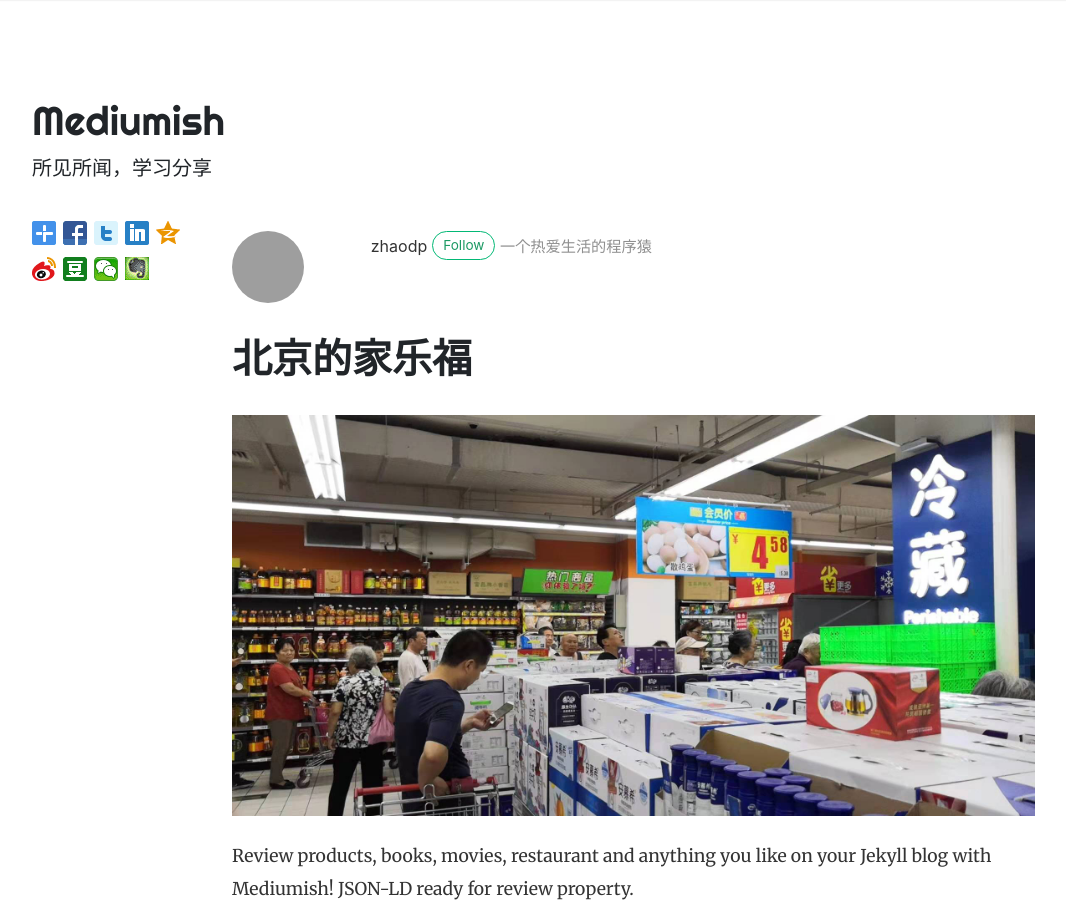
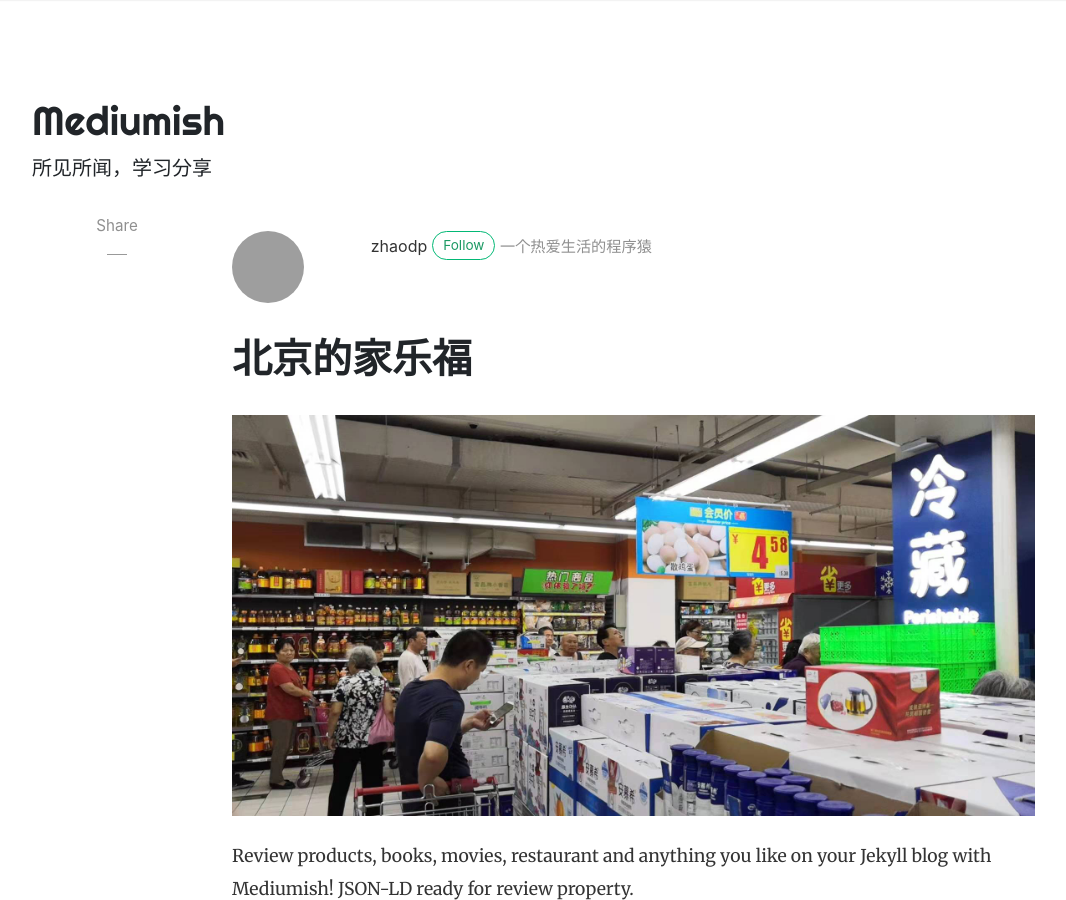
Before and after one commit to all-face/Pokerface, a Jekyll site: the page built from _posts/2018-01-11-customer-service.md, in a window 1280 px wide and 900 px high. Shown: the whole window, without its empty margins (53-1119 px from the left). Built offline with Jekyll 4.4.1, drawn with Linux system fonts in a browser that asks for light colours; nearby versions of some CDN libraries; comment, search, counter and statistics services are not loaded; grey boxes are pictures that could not be loaded.

Commit message:
添加分享功能

```diff
--- a/_includes/share.html
+++ b/_includes/share.html
@@ -1,37 +1,54 @@
-<div class="bdsharebuttonbox"><a href="#" class="bds_more" data-cmd="more"></a><a href="#" class="bds_fbook" data-cmd="fbook" title="分享到Facebook"></a><a href="#" class="bds_twi" data-cmd="twi" title="分享到Twitter"></a><a href="#" class="bds_linkedin" data-cmd="linkedin" title="分享到linkedin"></a><a href="#" class="bds_qzone" data-cmd="qzone" title="分享到QQ空间"></a><a href="#" class="bds_tsina" data-cmd="tsina" title="分享到新浪微博"></a><a href="#" class="bds_douban" data-cmd="douban" title="分享到豆瓣网"></a><a href="#" class="bds_weixin" data-cmd="weixin" title="分享到微信"></a><a href="#" class="bds_evernotecn" data-cmd="evernotecn" title="分享到印象笔记"></a></div>
-<script>window._bd_share_config={"common":{"bdSnsKey":{},"bdText":"","bdMini":"2","bdMiniList":false,"bdPic":"","bdStyle":"1","bdSize":"24"},"share":{},"image":{"viewList":["fbook","twi","linkedin","qzone","tsina","douban","weixin","evernotecn"],"viewText":"分享到：","viewSize":"16"}};with(document)0[(getElementsByTagName('head')[0]||body).appendChild(createElement('script')).src='/static/api/js/share.js?v=89860593.js?'];</script>
+<script>window._bd_share_config = {
+    "common": {
+        "bdSnsKey": {},
+        "bdText": "",
+        "bdMini": "2",
+        "bdMiniList": false,
+        "bdPic": "",
+        "bdStyle": "1",
+        "bdSize": "24"
+    },
+    "share": {},
+    "image": {
+        "viewList": ["fbook", "twi", "linkedin", "qzone", "tsina", "douban", "weixin", "evernotecn"],
+        "viewText": "分享到：",
+        "viewSize": "16"
+    }
+};
+with (document) 0[(getElementsByTagName('head')[0] || body).appendChild(createElement('script')).src = '/static/api/js/share.js?v=89860593.js?'];</script>
 
-<!--<div class="share sticky-top sticky-top-offset">-->
-    <!--<p>-->
-        <!--Share-->
-    <!--</p>-->
-    <!--<ul>-->
-        <!--<li class="ml-1 mr-1">-->
-            <!--<a target="_blank" href="https://twitter.com/intent/tweet?text={{ page.title }}&url={{ page.url | absolute_url }}" onclick="window.open(this.href, 'twitter-share', 'width=550,height=235');return false;">-->
-                <!--<i class="fab fa-twitter"></i>-->
-            <!--</a>-->
-        <!--</li>-->
+<div class="share sticky-top sticky-top-offset">
+    <p>
+        Share
+    </p>
+    <ul>
+        <li class="ml-1 mr-1">
+            <a href="#" class="bds_qzone" data-cmd="qzone" title="分享到QQ空间"></a>
+        </li>
 
-        <!--<li class="ml-1 mr-1">-->
-            <!--<a target="_blank" href="https://facebook.com/sharer.php?u={{ page.url | absolute_url }}" onclick="window.open(this.href, 'facebook-share', 'width=550,height=435');return false;">-->
-                <!--<i class="fab fa-facebook-f"></i>-->
-            <!--</a>-->
-        <!--</li>-->
+        <li class="ml-1 mr-1">
+            <a href="#" class="bds_tsina" data-cmd="tsina" title="分享到新浪微博"></a>
+        </li>
 
-        <!--<li class="ml-1 mr-1">-->
-            <!--<a target="_blank" href="https://www.linkedin.com/shareArticle?mini=true&url={{ page.url | absolute_url }}" onclick="window.open(this.href, 'width=550,height=435');return false;">-->
-                <!--<i class="fab fa-linkedin-in"></i>-->
-            <!--</a>-->
-        <!--</li>-->
+        <li class="ml-1 mr-1">
+            <a href="#" class="bds_douban" data-cmd="douban" title="分享到豆瓣网"></a>
+        </li>
 
-    <!--</ul>-->
-    <!--{% if page.comments != false %}-->
-    <!--<div class="sep">-->
-    <!--</div>-->
-    <!--<ul>-->
-        <!--<li>-->
-        <!--<a class="small smoothscroll" href="#disqus_thread"></a>-->
-        <!--</li>-->
-    <!--</ul>-->
-    <!--{% endif %}-->
-<!--</div>-->
+        <li class="ml-1 mr-1">
+            <a href="#" class="bds_weixin" data-cmd="weixin" title="分享到微信"></a>
+        </li>
+        <li class="ml-1 mr-1">
+            <a href="#" class="bds_fbook" data-cmd="fbook" title="分享到Facebook"></a>
+        </li>
+
+    </ul>
+    {% if page.comments != false %}
+    <div class="sep">
+    </div>
+    <ul>
+        <li>
+            <a class="small smoothscroll" href="#disqus_thread"></a>
+        </li>
+    </ul>
+    {% endif %}
+</div>
```
